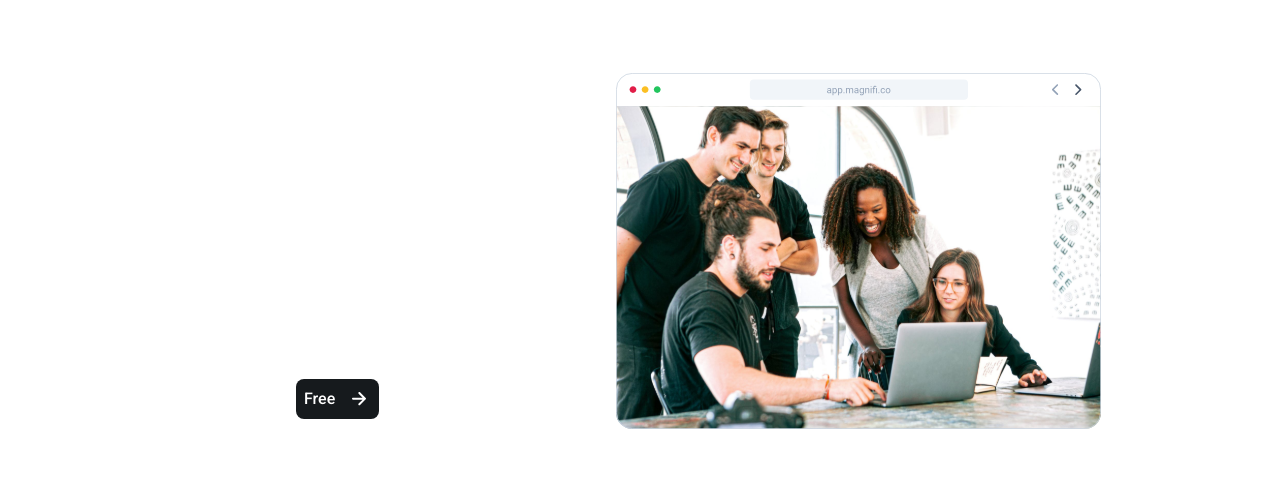
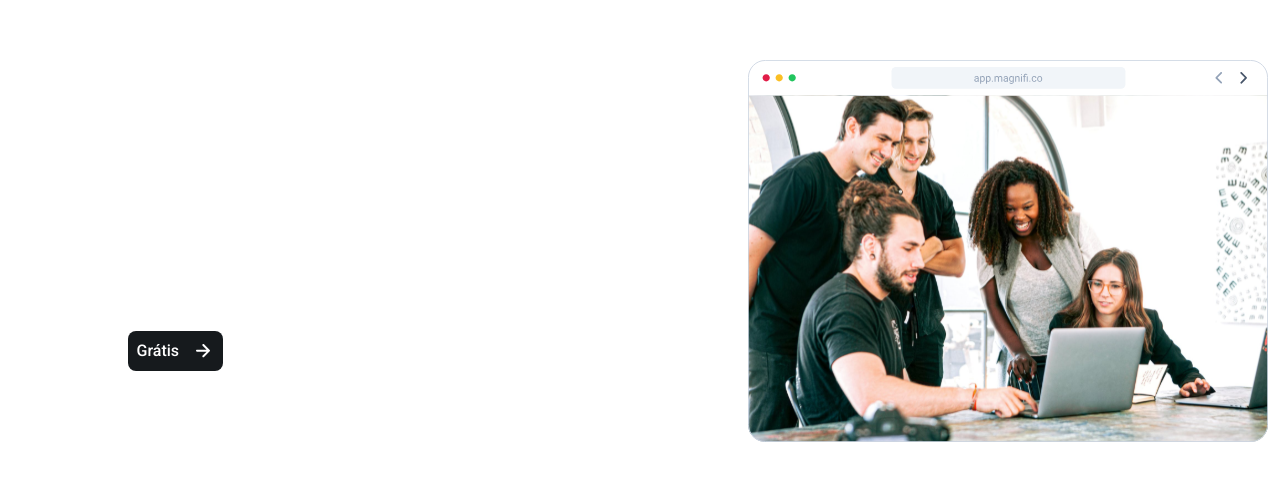
Before and after one commit to lucasdksan/freelix, a Next.js app: page / in a window 1280 px wide. Shown: the part 149-630 px from the top of the page. Built offline with nearby package versions, Linux system fonts and the light colour scheme.

Commit message:
feat: modal

```diff
--- a/src/app/globals.css
+++ b/src/app/globals.css
@@ -5,12 +5,17 @@
   --foreground: #171717;
 
   --button-background: #161a1d;
+  --form-background: #161a1d;
+  --modal-background: #2e2e2eb3;
 }
 
 @theme inline {
   --color-background: var(--background);
   --color-foreground: var(--foreground);
   --color-btn-background: var(--button-background);
+  --color-modal-background: var(--modal-background);
+  --color-form-background: var(--form-background);
+
   --font-roboto: var(--font-roboto);
 }
 
--- a/src/app/page.tsx
+++ b/src/app/page.tsx
@@ -1,10 +1,11 @@
 import Image from "next/image";
+import { FormModal } from "@/components/form-modal-component";
 
 export default function Home() {
   return (
     <main className="w-screen h-screen md:flex md:items-center md:justify-center">
       <div className="container mx-auto flex flex-col p-3 gap-6 md:flex-row md:items-center md:justify-center md:gap-9">
-        <div className="gap-6 flex flex-col md:max-w-[400px] md:gap-4">
+        <div className="gap-6 flex flex-col md:gap-4">
           <h1 className="font-roboto not-italic font-bold text-4xl md:text-5xl text-white">Seu valor de hora, calculado de forma rápida.</h1>
           <p className="font-roboto not-italic font-normal text-base text-white">
             Descubra quanto vale o seu trabalho de forma rápida, precisa e sem complicações. <br />
@@ -12,18 +13,10 @@ export default function Home() {
           </p>
           <div className="w-full flex gap-3 items-center">
             <span className="font-roboto not-italic font-normal text-base text-white">Vamos iniciar?</span>
-            <button arial-label="Iniciar o processo" className="bg-btn-background flex gap-3 p-2 rounded-lg cursor-pointer">
-              <span className="font-roboto not-italic font-medium text-base text-white">Free</span>
-              <Image
-                src="/arrow-right.svg"
-                width={24}
-                height={24}
-                alt="Arrow icon to start process"
-              />
-            </button>
+            <FormModal />
           </div>
         </div>
-        <div className="w-full h-auto lg:max-w-[485px]">
+        <div className="w-full h-auto lg:max-w-[520px]">
           <Image
             src="/tab-banner.svg"
             width={420}
--- /dev/null
+++ b/src/components/form-modal-component.tsx
@@ -0,0 +1,39 @@
+"use client"
+
+import Image from "next/image";
+import { useState } from "react";
+import { createPortal } from "react-dom";
+
+export function FormModal() {
+    const [openForm, setOpenForm] = useState(false);
+
+    const handleToggleModal = (event: React.MouseEvent<HTMLDivElement>) => {
+        event.stopPropagation();
+        setOpenForm((prev) => !prev);
+    }
+
+    return (
+        <>
+            <button onClick={() => setOpenForm(true)} arial-label="Iniciar o processo" className="bg-btn-background flex gap-3 p-2 rounded-lg cursor-pointer">
+                <span className="font-roboto not-italic font-medium text-base text-white">Grátis</span>
+                <Image
+                    src="/arrow-right.svg"
+                    width={24}
+                    height={24}
+                    alt="Arrow icon to start process"
+                />
+            </button>
+            { openForm && createPortal(
+                <>
+                    <div onClick={handleToggleModal} className="w-screen h-screen flex items-center justify-center absolute top-0 left-0 z-10 bg-modal-background">
+
+                    </div>
+                    <div className="absolute top-1/2 left-1/2 z-30 bg-form-background w-10 h-10 transform -translate-x-1/2 -translate-y-1/2">
+
+                    </div>
+                </>,
+                document.body
+            ) }
+        </>
+    );
+}
```
